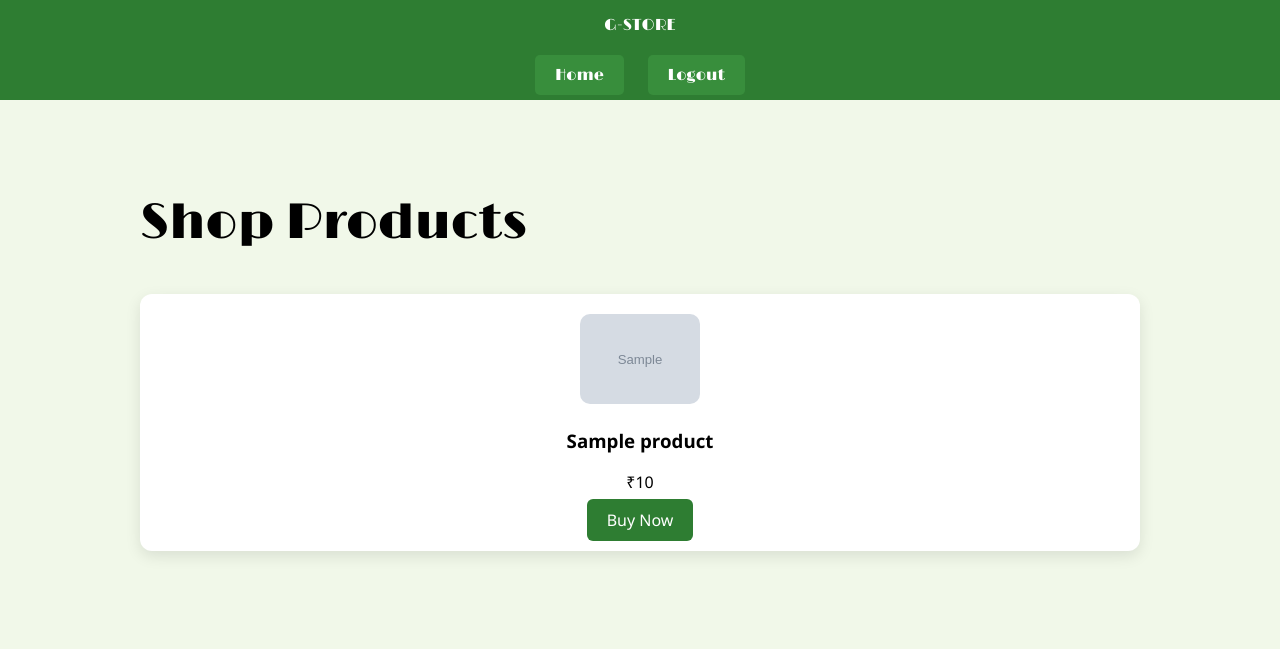
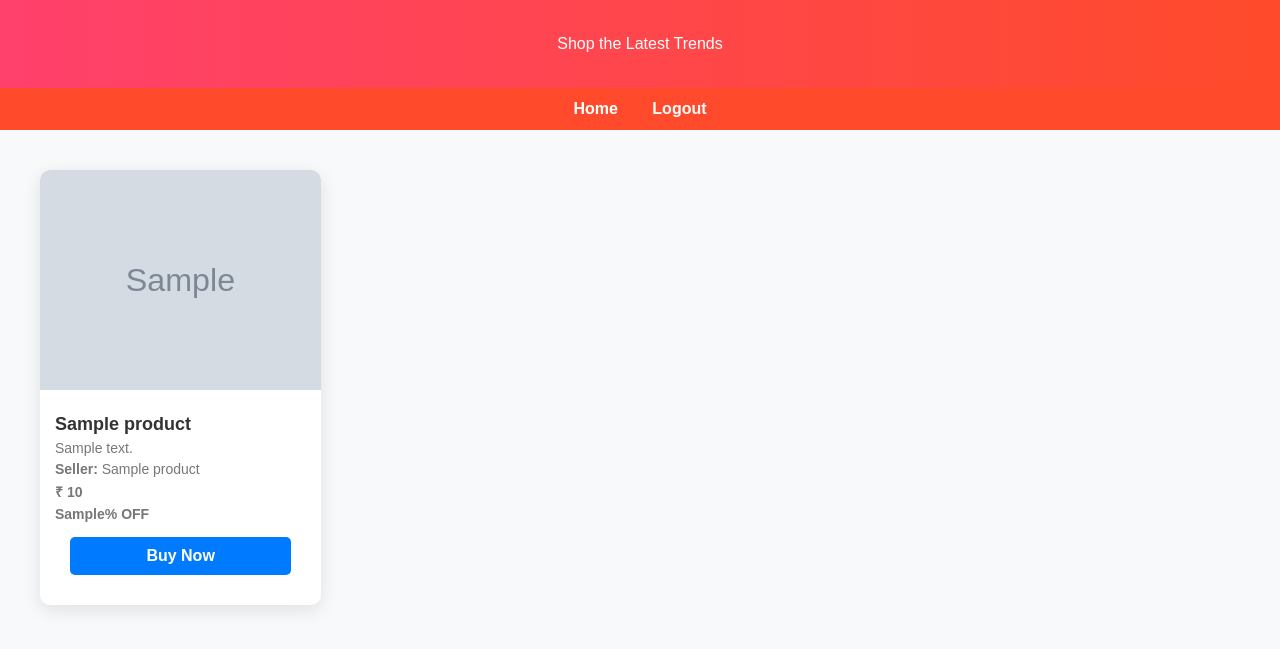
Before and after one commit to NithishS365/G-STORE, a Flask app: page /customer in a window 1280 px wide. Shown: the top 649 px of the page. Run offline with Flask 3, Linux system fonts and the light colour scheme; tables that the repository leaves empty or names only in its code hold one stand-in row (values such as "Sample post"); grey boxes marked "Sample" are stand-in pictures.

Commit message:
ALL DONE

```diff
--- a/ecommerce_app/app.py
+++ b/ecommerce_app/app.py
@@ -1,7 +1,7 @@
 
 from flask import Flask, render_template, request, redirect, session , flash
 from db import get_connection
-
+import random
 app = Flask(__name__)
 app.secret_key = "your_secret_key"
 
@@ -64,7 +64,7 @@ def login():
 # def error():
 #     return render_template('error.html')
 
-@app.route('/customer')
+@app.route('/customer',methods=['GET', 'POST'])
 def customer_dashboard():
     conn = get_connection()
     cursor = conn.cursor(dictionary=True)
@@ -73,12 +73,12 @@ def customer_dashboard():
     conn.close()
     return render_template("customer_dashboard.html", products=products)
 
-@app.route('/buy/<int:product_id>')
-def buy_now(product_id):
+@app.route('/buy/<int:id>',methods=['GET', 'POST'])
+def buy_now(id):
     user = session.get('user')
     conn = get_connection()
     cursor = conn.cursor(dictionary=True)
-    cursor.execute("SELECT * FROM products WHERE id=%s", (product_id,))
+    cursor.execute("SELECT * FROM products WHERE id=%s", (id,))
     product = cursor.fetchone()
     conn.close()
     return render_template("buy_now.html", user=user, product=product)
@@ -94,19 +94,25 @@ def seller_dashboard():
     conn.close()
     return render_template("seller_dashboard.html", products=products)
 
-@app.route('/add_product', methods=['POST'])
+@app.route('/add_product', methods=['GET', 'POST'])
 def add_product():
-    name = request.form['name']
-    price = request.form['price']
-    image = request.form['image']
-    conn = get_connection()
-    cursor = conn.cursor()
-    cursor.execute("INSERT INTO products (name, price, image) VALUES (%s, %s, %s)", (name, price, image))
-    conn.commit()
-    conn.close()
-    return redirect('/seller')
+    if request.method == 'POST':
+        name = request.form['name']
+        description = request.form['description']
+        image_url = request.form['image_url']
+        price = float(request.form['price'])
+        seller_name = request.form['seller_name']
+        offer = random.randint(10, 50)
 
-@app.route('/delete_product/<int:id>')
+        conn = get_connection()
+        cursor = conn.cursor()
+        cursor.execute("INSERT INTO products (name, description, image_url, price, seller_name, offer_percentage) VALUES (%s, %s, %s, %s, %s, %s)",
+                       (name, description, image_url, price, seller_name, offer))
+        conn.commit()
+        return redirect('/seller')
+    return render_template('add_product.html')
+
+@app.route('/delete_product/<int:id>', methods=['POST'])
 def delete_product(id):
     conn = get_connection()
     cursor = conn.cursor()
@@ -115,6 +121,7 @@ def delete_product(id):
     conn.close()
     return redirect('/seller')
 
+
 @app.route('/logout')
 def logout():
     session.pop('user', None)
--- a/ecommerce_app/templates/customer_dashboard.html
+++ b/ecommerce_app/templates/customer_dashboard.html
@@ -1,91 +1,134 @@
 <!DOCTYPE html>
-<html>
+<html lang="en">
 <head>
-  <title>Customer Dashboard - G-STORE</title>
+  <meta charset="UTF-8">
+  <title>Shop Clothing - FashionFiesta</title>
   <style>
-   @import url('https://fonts.googleapis.com/css2?family=Limelight&display=swap');    body {
-      font-family: 'Segoe UI', sans-serif;
+    body {
+      font-family: 'Poppins', sans-serif;
+      background: #f8f9fa;
       margin: 0;
-      background: #f1f8e9;
     }
-    header, nav {
-      font-family: "Limelight", sans-serif;
-      background-color: #2e7d32;
+
+    header {
+      background: linear-gradient(to right, #ff416c, #ff4b2b);
       color: white;
+      padding: 35px;
       text-align: center;
+    }
+
+    nav {
+      text-align: center;
+      background: #ff4b2b;
+      padding: 12px;
+    }
+
+    nav a {
+      color: white;
+      margin: 0 15px;
+      font-weight: 600;
+      text-decoration: none;
+    }
+
+    .container {
+      max-width: 1200px;
+      margin: 40px auto;
+      padding: 0 20px;
+    }
+
+    .grid {
+      display: grid;
+      grid-template-columns: repeat(auto-fill, minmax(250px, 1fr));
+      gap: 25px;
+    }
+
+    .card {
+      background: white;
+      border-radius: 10px;
+      box-shadow: 0 5px 18px rgba(0,0,0,0.1);
+      transition: 0.3s;
+      overflow: hidden;
+    }
+
+    .card:hover {
+      transform: scale(1.03);
+    }
+
+    .card img {
+      width: 100%;
+      height: 220px;
+      object-fit: cover;
+    }
+
+    .details {
       padding: 15px;
     }
-    nav a {
+
+    .details h4 {
+      margin: 5px 0;
+      font-size: 18px;
+      color: #333;
+    }
+
+    .details p {
+      margin: 5px 0;
+      font-size: 14px;
+      color: #777;
+    }
+
+    .offer {
+      color: #28a745;
+      font-weight: bold;
+    }
+
+    .price {
+      color: #e83e8c;
+      font-weight: bold;
+      font-size: 16px;
+    }
+
+    .buy-btn {
+      display: block;
+      background: #007bff;
+      color: white;
+      padding: 10px;
+      margin: 15px;
+      text-align: center;
       text-decoration: none;
-      color: white;
-      background-color: #388e3c;
-      margin: 0 10px;
-      padding: 10px 20px;
       border-radius: 5px;
+      font-weight: bold;
     }
-    .container {
-      max-width: 1000px;
-      margin: 30px auto;
-      padding: 20px;
-    }
-    .grid {
-      display: grid;
-      grid-template-columns: repeat(auto-fit, minmax(240px, 1fr));
-      gap: 20px;
-    }
-    .card {
-      background: white;
-      border-radius: 12px;
-      box-shadow: 0 5px 15px rgba(0,0,0,0.1);
-      text-align: center;
-      padding: 20px;
-      transition: 0.3s ease;
-    }
-    .card:hover {
-      transform: scale(1.02);
-      box-shadow: 0 8px 20px rgba(0,0,0,0.2);
-    }
-    .card img {
-      width: 120px;
-      height: auto;
-      border-radius: 10px;
-    }
-    .btn {
-      margin-top: 10px;
-      padding: 10px 20px;
-      background: #2e7d32;
-      color: white;
-      border: none;
-      border-radius: 6px;
-      cursor: pointer;
-      text-decoration: none;
-    }
-    h2{
-      font-family: "Limelight", sans-serif;
-      font-weight: 400;
-      font-style: normal;
-      font-size:50px;
+
+    .buy-btn:hover {
+      background: #0056b3;
     }
   </style>
 </head>
 <body>
-  <header>G-STORE</header>
+
+<header>Shop the Latest Trends</header>
 <nav>
   <a href="/">Home</a>
   <a href="/logout">Logout</a>
 </nav>
+
 <div class="container">
-    <h2>Shop Products</h2>
   <div class="grid">
     {% for product in products %}
     <div class="card">
-        <img src="{{ product.image }}" alt="Product Image">
-        <h3>{{ product.name }}</h3>
-        <p>₹{{ product.price }}</p>
-        <a href="/buy/{{ product.id }}" class="btn">Buy Now</a>
+      <img src="{{ product['image_url'] }}">
+      <div class="details">
+        <h4>{{ product['name'] }}</h4>
+        <p>{{ product['description'] }}</p>
+        <p><strong>Seller:</strong> {{ product['seller_name'] }}</p>
+        <p class="price">₹ {{ product['price'] }}</p>
+        <p class="offer">{{ product['offer_percentage'] }}% OFF</p>
+        <a href="/buy/{{ product['id'] }}" class="buy-btn">Buy Now</a>
+      </div>
     </div>
     {% endfor %}
   </div>
 </div>
+
 </body>
 </html>
--- a/ecommerce_app/templates/register.html
+++ b/ecommerce_app/templates/register.html
@@ -73,7 +73,7 @@
               </div>
               <div class="col-md-6 mb-3">
                 <label>Email</label>
-                <input type="email" class="form-control" name="email" required>
+                <input type="text" class="form-control" name="email" >
               </div>
               <div class="col-md-6 mb-3">
                 <label>Phone Number</label>
```
Also changed, not shown: ecommerce_app/templates/add_product.html (added, +88 -0 lines), ecommerce_app/templates/buy_now.html (+77 -45 lines), ecommerce_app/templates/seller_dashboard.html (+108 -75 lines). Lines whose indentation alone changed are shown as unchanged.
